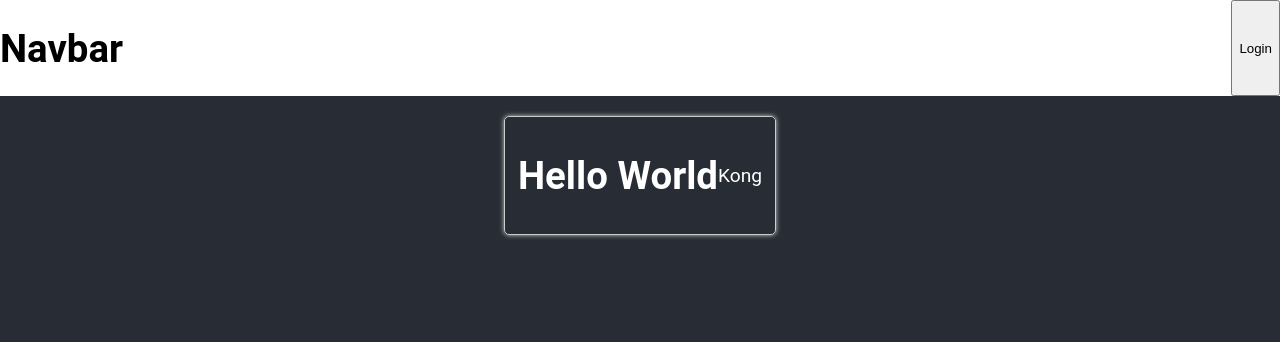
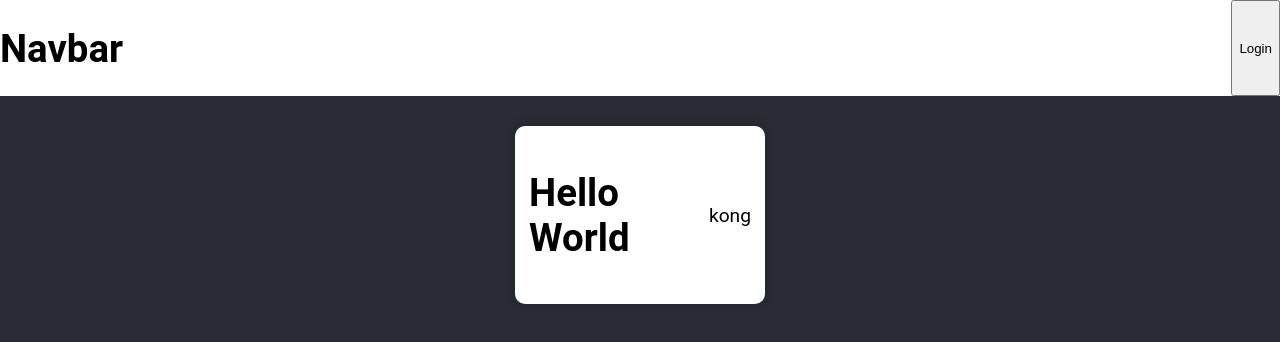
Before and after one commit to bnnnnnogk/my-first-react-app, a React (Vite) app: page / in a window 1280 px wide. Shown: the top 342 px of the page. Built offline with nearby package versions, Linux system fonts and the light colour scheme.

Commit message:
first props

```diff
--- a/src/App.css
+++ b/src/App.css
@@ -1,7 +1,6 @@
 .App {
   display: flex;
   flex-direction: column;
-  justify-content: center;
   align-items: center;
-  gap: 10px;
+  gap: 30px;
 }
--- a/src/App.tsx
+++ b/src/App.tsx
@@ -6,7 +6,7 @@ function App() {
   return (
     <div className="App">
       <Navbar />
-      <Greeting />
+      <Greeting name="kong" />
     </div>
   )
 }
--- a/src/components/Greeting.module.css
+++ b/src/components/Greeting.module.css
@@ -1,14 +1,13 @@
 .card {
   width: 250px;
   height: auto;
-  margin: 10px;
-  padding: 10px;
-  color: white;
-  border: 1px solid #ccc;
-  border-radius: 5px;
-  box-shadow: 0 0 5px #ccc;
+  padding: 18px 14px;
+  box-sizing: border-box;
+  border-radius: 10px;
+  background-color: white;
+  color: black;
   display: flex;
-  flex-direction: row;
-  justify-content: center;
+  justify-content: space-between;
   align-items: center;
+  box-shadow: 0 0 10px 5px rgb(0 0 0 / 0.1);
 }
--- a/src/components/Greeting.tsx
+++ b/src/components/Greeting.tsx
@@ -1,10 +1,14 @@
 import classes from './Greeting.module.css'
 
-const Greeting = () => {
+interface IGreetingProps {
+  name: string
+}
+
+const Greeting = ({ name }: IGreetingProps) => {
   return (
     <div className={classes.card}>
       <h1>Hello World</h1>
-      <p>Kong</p>
+      <p>{name}</p>
     </div>
   )
 }
```
